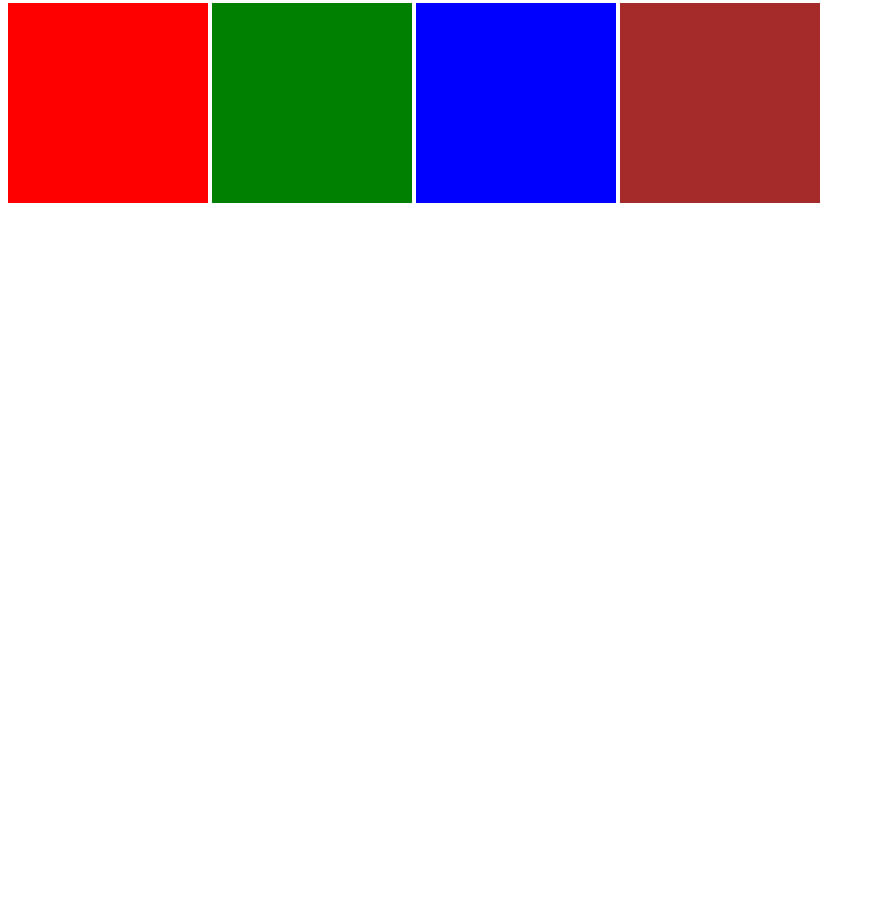
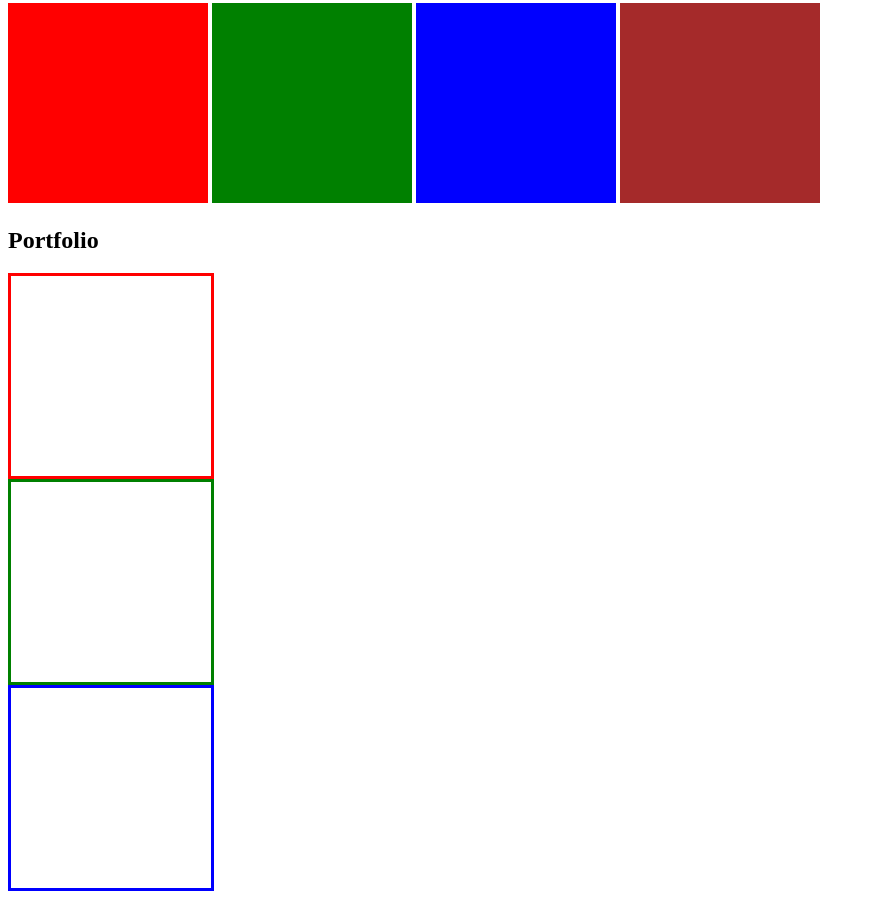
Before and after one commit to karolnowakowski/15-html-prosta-strona, a plain HTML site: page index.html in a window 1280 px wide. Shown: the part 247-1146 px from the top of the page, without its empty margins (0-875 px from the left). Before the commit the page ends 800 px from the top, so only its background shows below. Drawn offline with Linux system fonts and the light colour scheme.

Commit message:
portfolio

```diff
--- a/index.html
+++ b/index.html
@@ -22,5 +22,11 @@
     <div style="width:200px; height: 200px; background-color: blue; display: inline-block"></div>
     <div style="width:200px; height: 200px; background-color: brown; display: inline-block"></div>
 </section>
+<section id="Portfolio">
+    <h2>Portfolio</h2>
+    <div style="width:200px; height: 200px; border-style: solid; border-color: red; display: block"></div>
+    <div style="width:200px; height: 200px; border-style: solid; border-color: green; display: block"></div>
+    <div style="width:200px; height: 200px; border-style: solid; border-color: blue; display: block"></div>
+</section>
 </body>
 </html>
```
